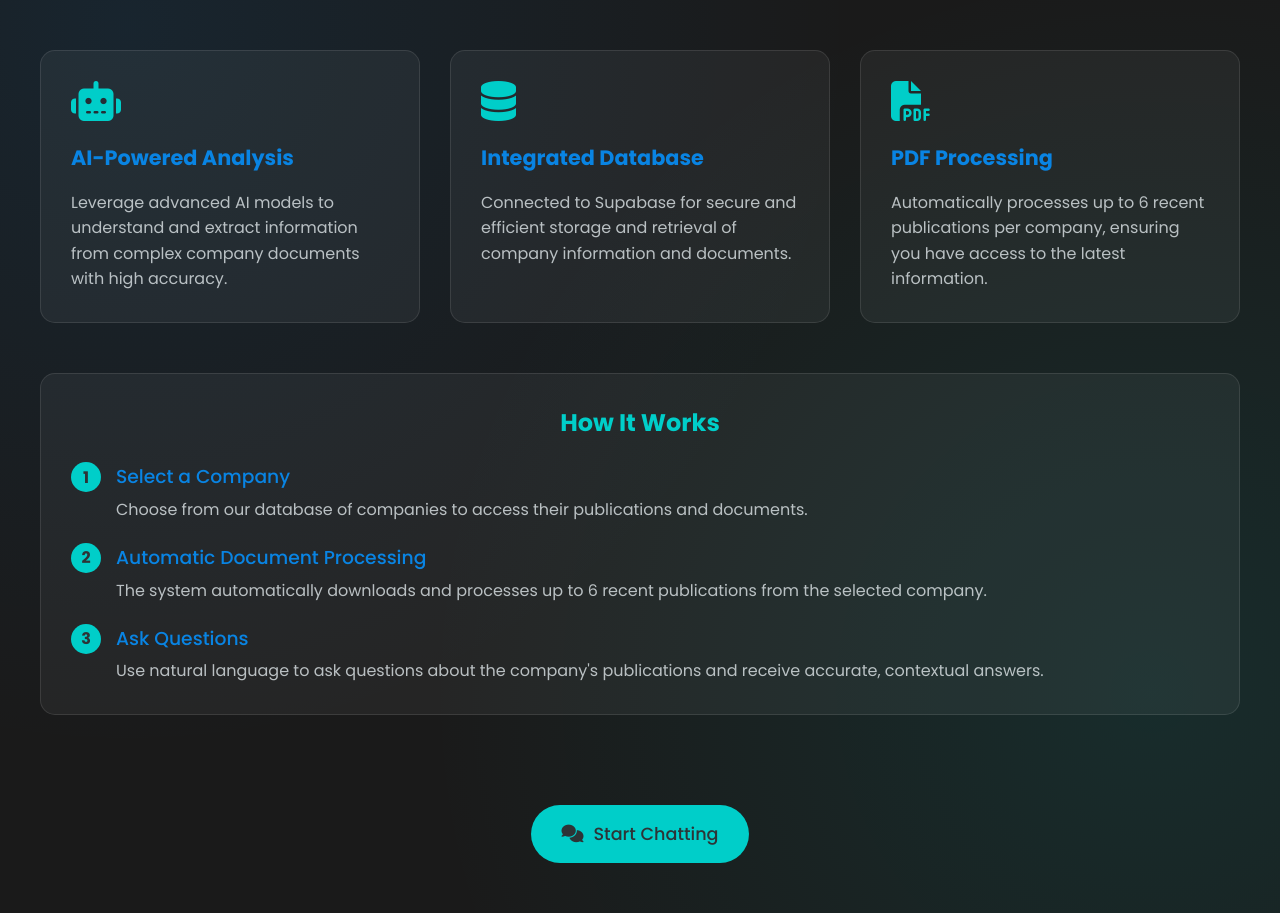
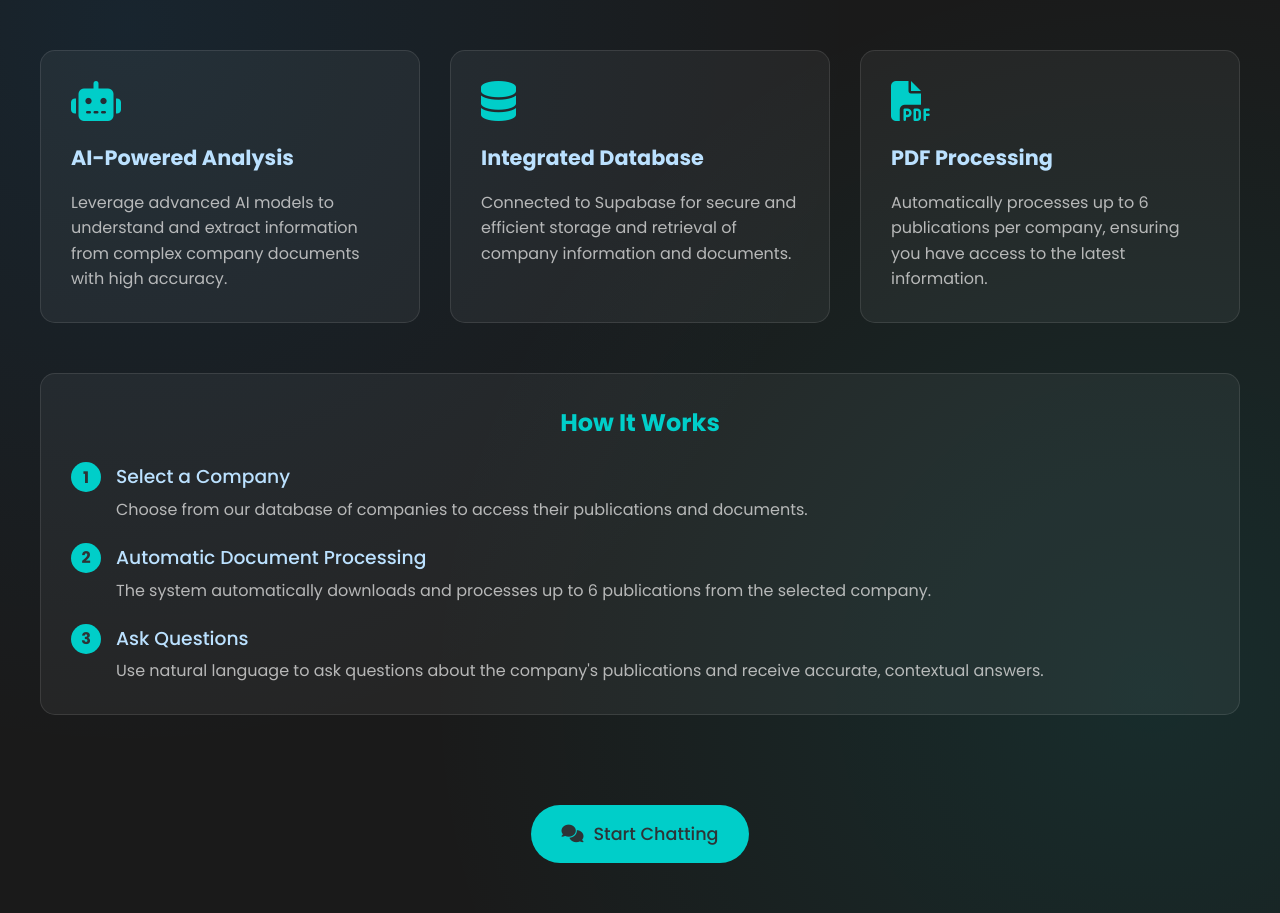
Before and after one commit to Saksham-dubey/ai_document_analyzer, a FastAPI app: page / in a window 1280 px wide. Shown: the part 195-1108 px from the top of the page. Run offline with FastAPI, Linux system fonts and the light colour scheme.

Commit message:
third commit

```diff
--- a/templates/home.html
+++ b/templates/home.html
@@ -9,10 +9,10 @@
     <style>
         :root {
             --primary-color: #2d3436;
-            --secondary-color: #0984e3;
+            --secondary-color: #bbe1ff;
             --accent-color: #00cec9;
             --background-color: #1a1a1a;
-            --text-color: #dfe6e9;
+            --text-color: #dcdcdc;
         }
 
         * {
@@ -190,6 +190,15 @@
                 grid-template-columns: 1fr;
             }
         }
+
+        /* Assuming this is the CSS for the pop-up */
+        .pop-up {
+            position: fixed; /* Ensure it stays in place */
+            left: 50%; /* Center horizontally */
+            top: calc(50% - 20px); /* Center vertically and move it up by 20px */
+            transform: translate(-50%, -50%); /* Adjust for the element's own width/height */
+            /* Other styles... */
+        }
     </style>
 </head>
 <body>
@@ -224,7 +233,7 @@
                     <i class="fas fa-file-pdf feature-icon"></i>
                     <h3 class="feature-title">PDF Processing</h3>
                     <p class="feature-description">
-                        Automatically processes up to 6 recent publications per company, ensuring you have access to the latest information.
+                        Automatically processes up to 6 publications per company, ensuring you have access to the latest information.
                     </p>
                 </div>
             </div>
@@ -246,7 +255,7 @@
                         <div class="step-content">
                             <h3 class="step-title">Automatic Document Processing</h3>
                             <p class="step-description">
-                                The system automatically downloads and processes up to 6 recent publications from the selected company.
+                                The system automatically downloads and processes up to 6 publications from the selected company.
                             </p>
                         </div>
                     </div>
--- a/workflows/jobs/fetch_and_store_pdf.py
+++ b/workflows/jobs/fetch_and_store_pdf.py
@@ -39,6 +39,6 @@ def fetch_and_download_pdfs(entity_name: str, pdf_directory: str = None) -> None
     # Download PDFs
     download_pdfs_from_urls(pdf_urls_list=url_list, folder_directory=pdf_directory)
 
-if __name__ == "__main__":
-    # Example usage
-    fetch_and_download_pdfs("Dxcover")
+# if __name__ == "__main__":
+#     # Example usage
+#     fetch_and_download_pdfs("Dxcover")
--- a/workflows/utils/utils.py
+++ b/workflows/utils/utils.py
@@ -74,7 +74,7 @@ def download_pdfs_from_urls(pdf_urls_list, folder_directory):
             parsed_url = urlparse(url)
             filename = os.path.basename(parsed_url.path)
             if not filename.endswith('.pdf'):
-                filename = f"document_{len(downloaded_files)}.pdf"
+                filename = f"{os.path.splitext(filename)[0]}_downloaded_{len(downloaded_files)}.pdf"
 
             # Ensure filename is valid
             filename = ''.join(c for c in filename if c.isalnum() or c in '._- ')
```
Also changed, not shown: 11 other files.
